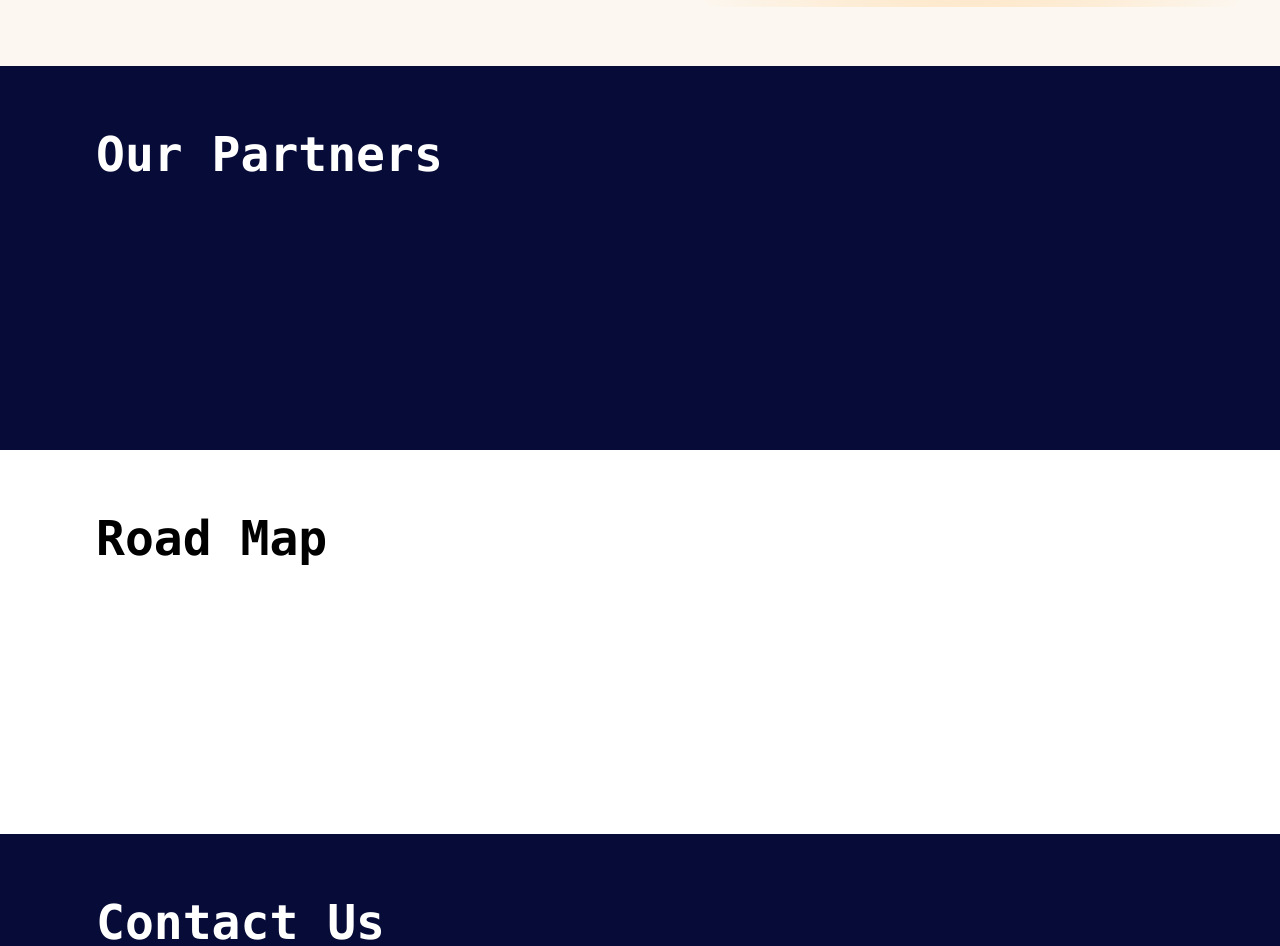
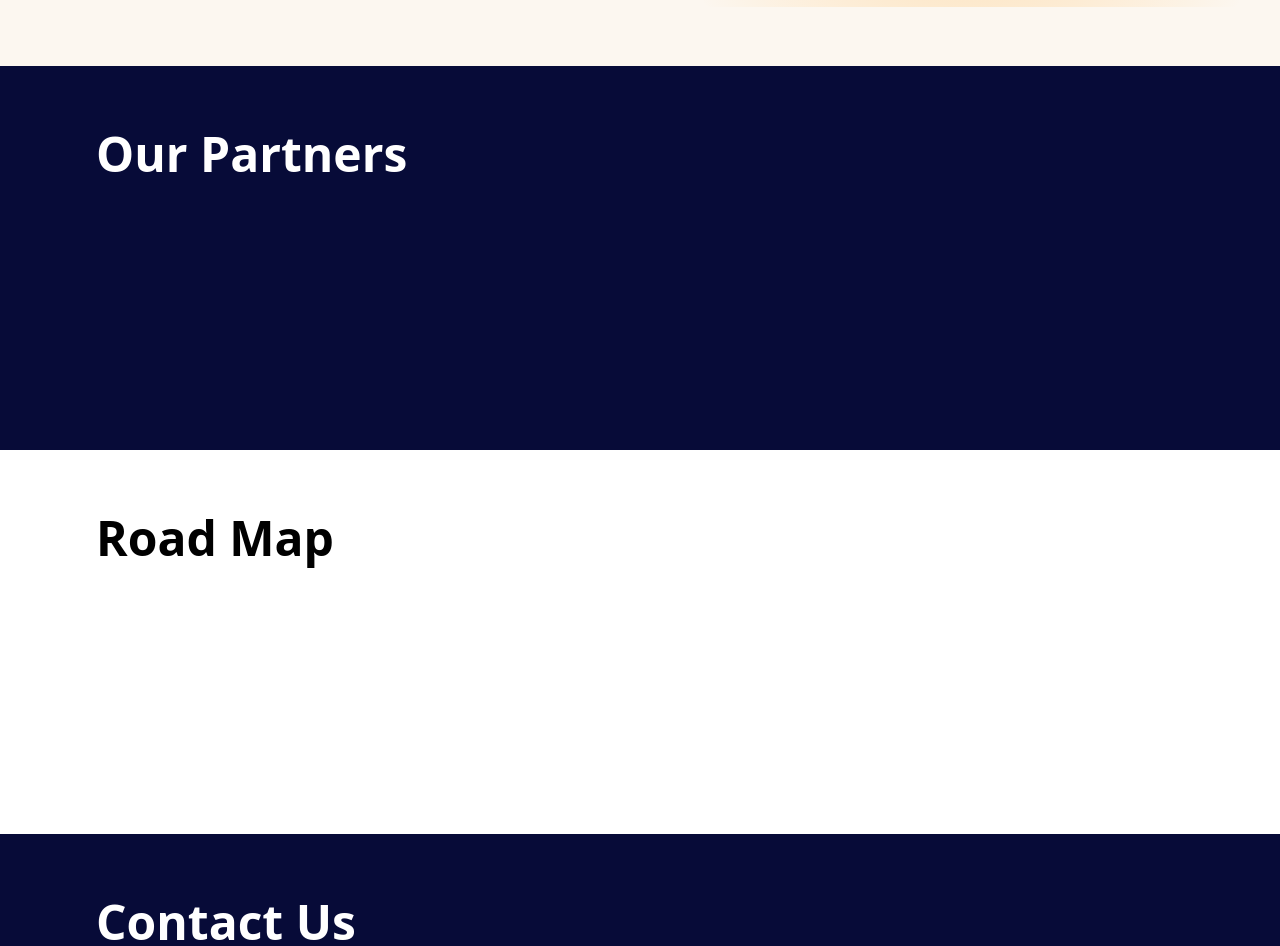
Before and after one commit to vishnaka-dasanayaka/CareerExpo, a React (Create React App) app in the folder app/client/: page / in a window 1280 px wide. Shown: the part 446-1392 px from the top of the page. Built offline with nearby package versions, Linux system fonts and the light colour scheme.

Commit message:
changes to the contact

```diff
--- a/app/client/src/components/Contact.jsx
+++ b/app/client/src/components/Contact.jsx
@@ -4,7 +4,7 @@ const Contact = () => {
   return (
     <section className="bg-[#070B38]  flex flex-col justify-center items-center">
       <div className="flex pt-16 justify-center md:justify-start lg:justify-start w-[85%]">
-        <h1 className="text-5xl text-white font-mono font-bold text-center md:text-start lg:text-start w-[85%]">
+        <h1 className="text-5xl text-white font-Montserrat font-bold text-center md:text-start lg:text-start w-[85%]">
           Contact Us
         </h1>
       </div>
@@ -17,7 +17,7 @@ const Contact = () => {
               id="email"
               name="email"
               placeholder="Your email"
-              class="h-10 shadow-sm bg-gray-300 border border-gray-300 text-gray-900 text-sm rounded-lg focus:outline-none focus:border-sky-500 focus:ring-1 focus:ring-sky-800 block w-full p-2.5"
+              class="h-10 shadow-sm bg-gray-300 border border-gray-300 text-gray-900 text-sm rounded-lg focus:outline-none focus:border-sky-500 focus:ring-1 focus:ring-sky-600 block w-full p-2.5"
             />
           </div>
           <div className=" flex flex-col py-4">
@@ -26,7 +26,7 @@ const Contact = () => {
               id="subject"
               name="subject"
               placeholder="Your subject"
-              className="h-10 shadow-sm bg-gray-300 border border-gray-300 text-gray-900 text-sm rounded-lg focus:outline-none focus:border-sky-500 focus:ring-1 focus:ring-sky-800 block w-full p-2.5"
+              className="h-10 shadow-sm bg-gray-300 border border-gray-300 text-gray-900 text-sm rounded-lg focus:outline-none focus:border-sky-500 focus:ring-1 focus:ring-sky-600 block w-full p-2.5"
             />
           </div>
           <div className=" flex flex-col py-4">
@@ -35,7 +35,7 @@ const Contact = () => {
               id="message"
               name="message"
               placeholder="Your message here"
-              className="h-60 shadow-sm bg-gray-300 border border-gray-300 text-gray-900 text-sm rounded-lg focus:outline-none focus:border-sky-500 focus:ring-1 focus:ring-sky-800 block w-full p-2.5"
+              className="h-60 shadow-sm bg-gray-300 border border-gray-300 text-gray-900 text-sm rounded-lg focus:outline-none focus:border-sky-500 focus:ring-1 focus:ring-sky-600 block w-full p-2.5"
             />
           </div>
           <div className=" py-8">
--- a/app/client/src/components/Partners.jsx
+++ b/app/client/src/components/Partners.jsx
@@ -4,7 +4,7 @@ const Partners = () => {
   return (
     <section className="bg-[#070B38]">
       <div className="flex pt-16 justify-center h-96 ">
-        <h1 className="text-5xl text-white font-mono font-bold text-center md:text-left lg:text-start w-[85%]">
+        <h1 className="text-5xl text-white font-Montserrat font-bold text-center md:text-left lg:text-start w-[85%]">
           Our Partners
         </h1>
       </div>
--- a/app/client/src/components/Roadmap.jsx
+++ b/app/client/src/components/Roadmap.jsx
@@ -4,7 +4,7 @@ const Roadmap = () => {
   return (
     <section className="bg-[#FFFF]">
       <div className="flex pt-16 justify-center h-96 ">
-        <h1 className="text-5xl text-black font-mono font-bold text-center md:text-left lg:text-start w-[85%]">
+        <h1 className="text-5xl text-black font-Montserrat font-bold text-center md:text-left lg:text-start w-[85%]">
           Road Map
         </h1>
       </div>
```
